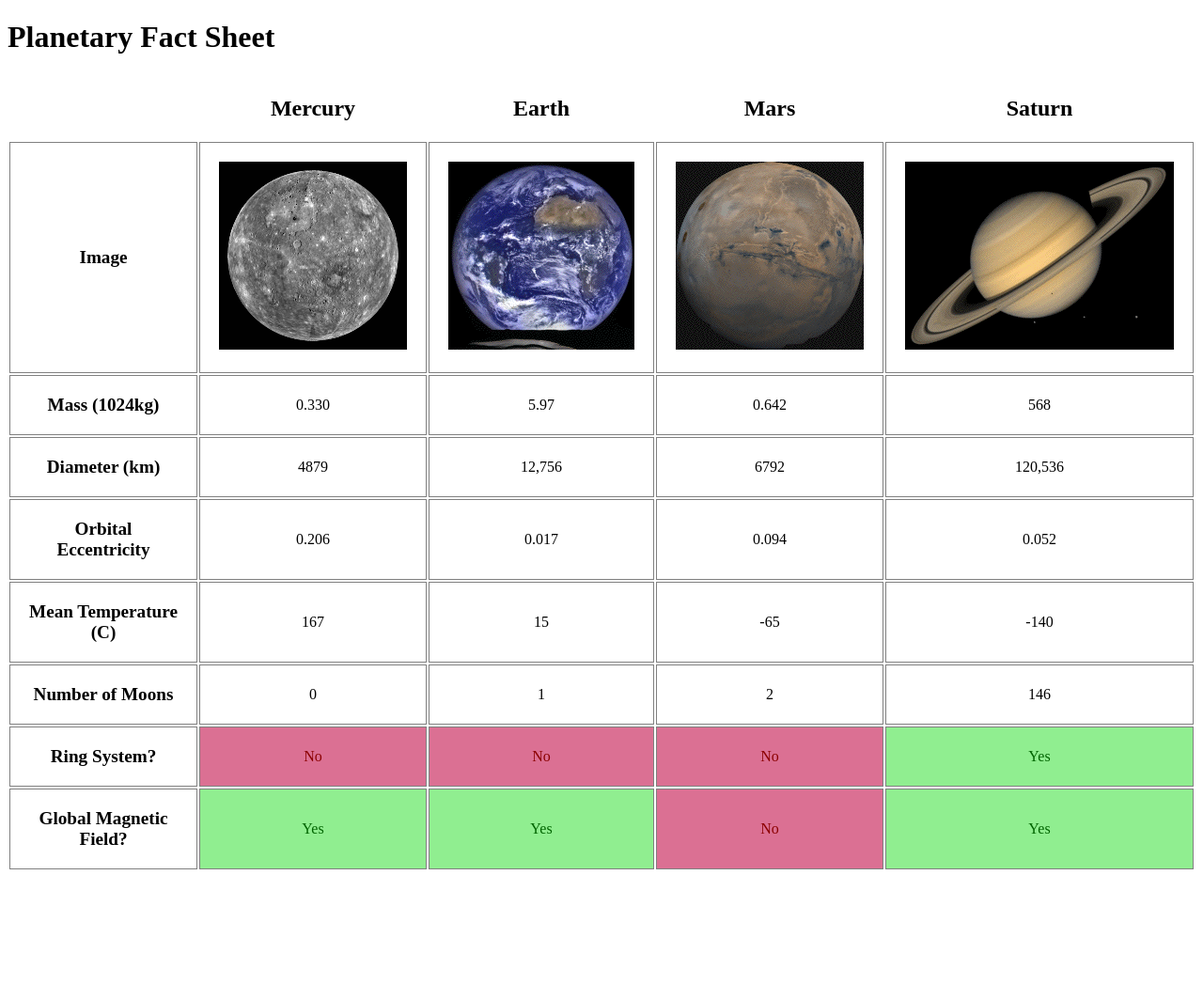
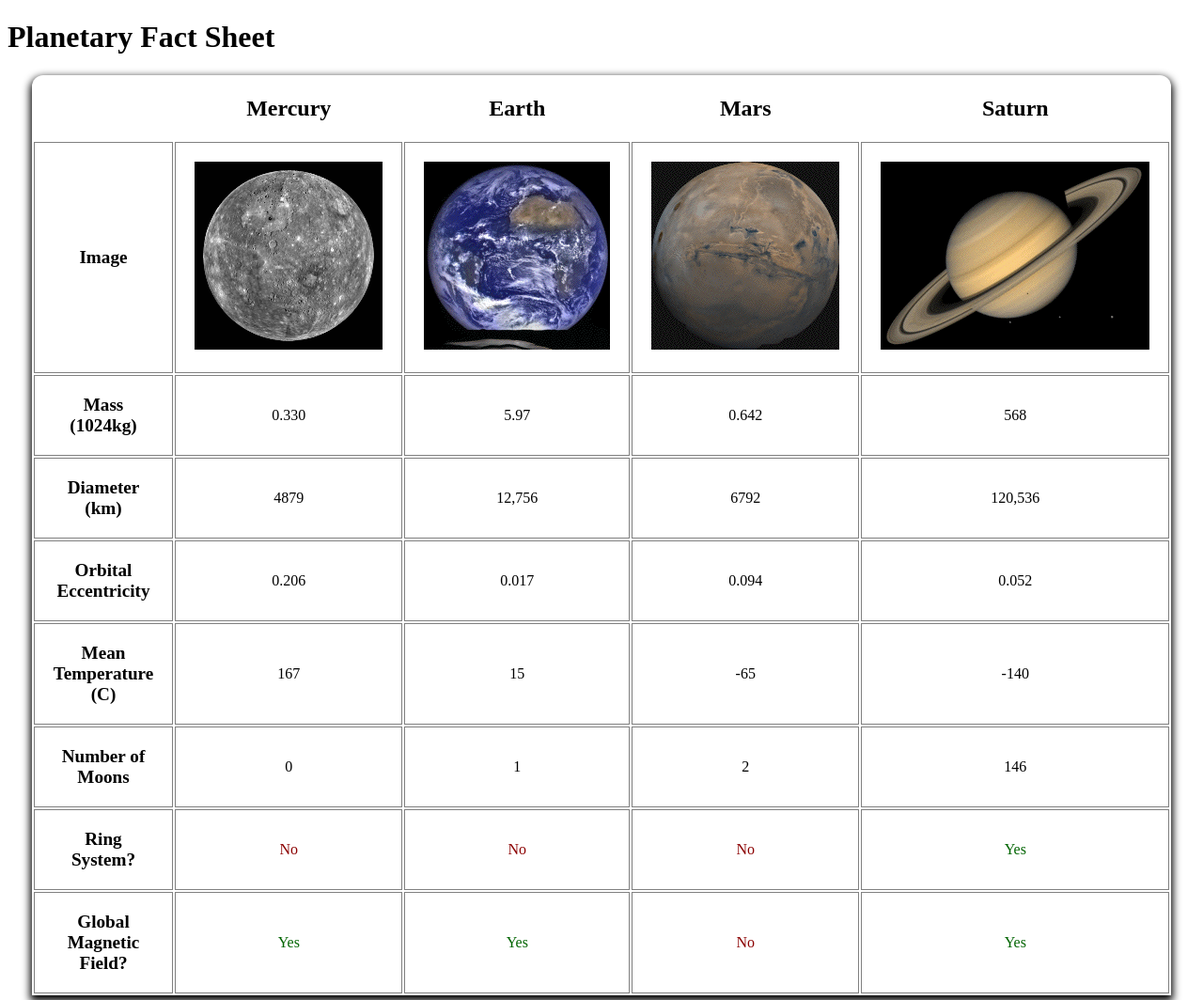
Before and after one commit to danicachen11/webdev_lab7, a plain HTML site: page index.html in a window 1280 px wide. Shown: the top 1064 px of the page at 94% size. Before the commit the page ends 935 px from the top, so only its background shows below. Drawn offline with Linux system fonts and the light colour scheme.

Commit message:
add hover and td together

```diff
--- a/css/style.css
+++ b/css/style.css
@@ -14,12 +14,29 @@ td {
     font-weight: bold;
 }
 
+tr:hover {
+  background-color: beige;
+}
+
 .yes {
-  background-color: lightgreen;
   color: darkgreen;
 }
 
+td.yes:hover {
+  background-color: lightgreen;
+}
+
 .no {
-  background-color: palevioletred;
   color: darkred;
 }
+
+td.no:hover {
+  background-color: palevioletred;
+}
+
+#planets {
+  width: 90%;
+  margin: 0 auto;
+  box-shadow: 0px 4px 8px 2px rgba(0, 0, 0, 1);
+  border-radius: 12px 12px 0px 0px;
+}
```
